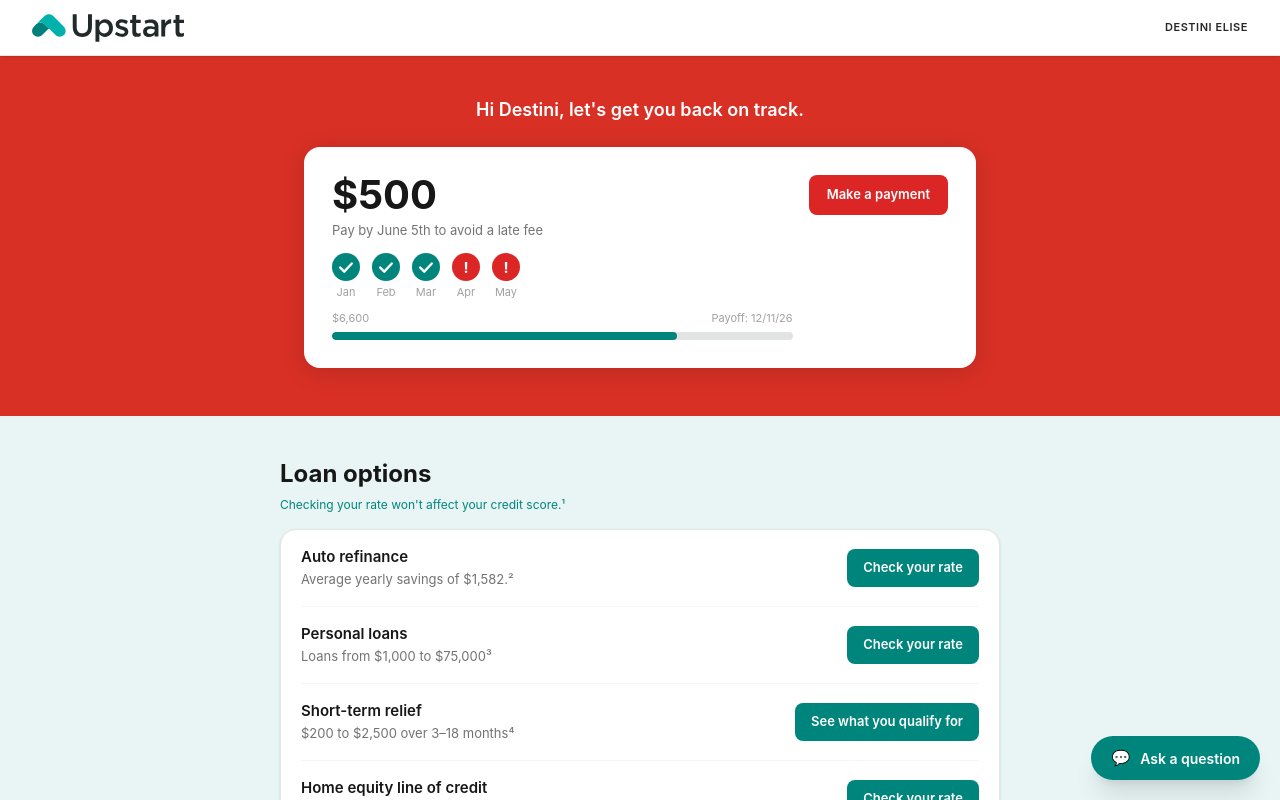
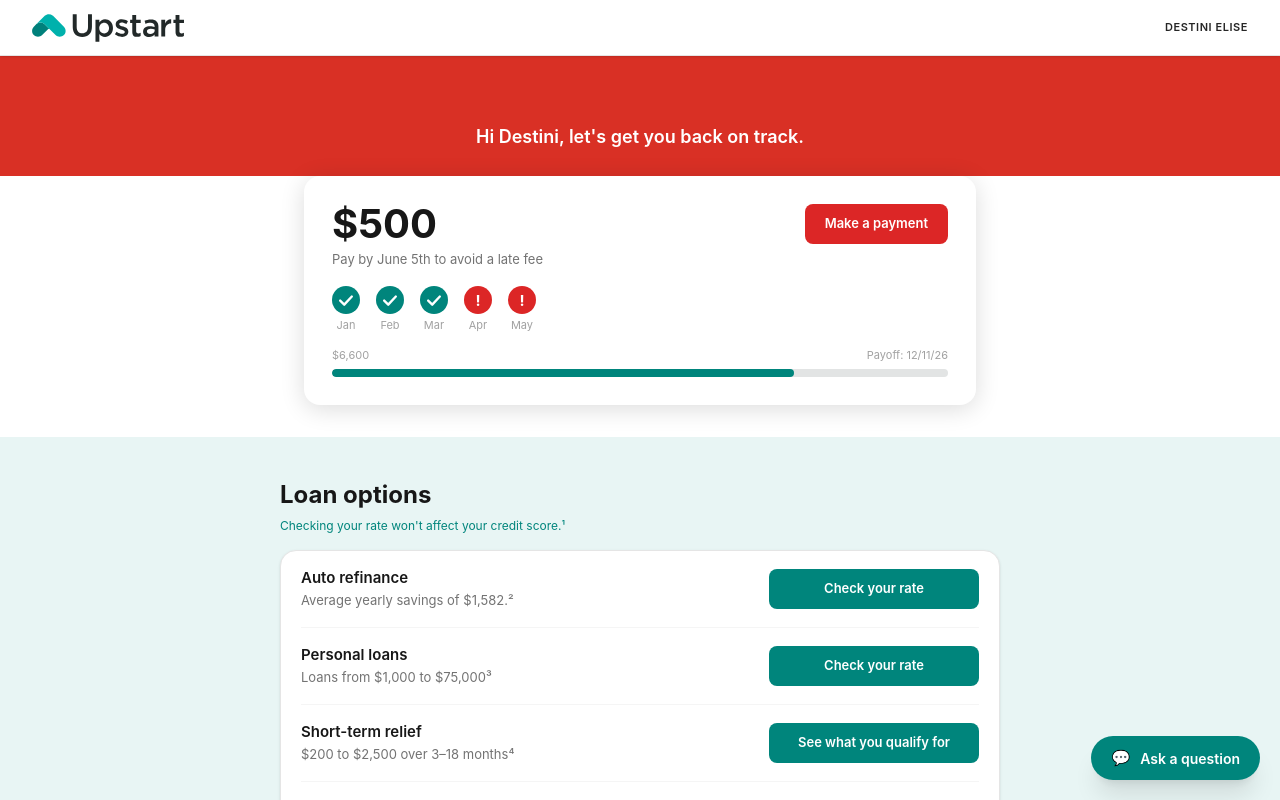
Before and after one commit to destinielise/upstartaiconcept, a React (Vite) app: page / in a window 1280 px wide. Built offline with nearby package versions, Linux system fonts and the light colour scheme.

Commit message:
Fix layout: progress bar full width, uniform buttons, correct red/white sections

```diff
--- a/src/upstart/pages/Home.tsx
+++ b/src/upstart/pages/Home.tsx
@@ -51,23 +51,40 @@
         {/* ── MAIN SCROLL AREA ── */}
         <div className="flex-1 overflow-y-auto min-w-0">
 
-          {/* Red hero — contains text + card, just like Figma */}
-          <div className="bg-[#D93025]" style={{ paddingTop: '40px', paddingBottom: '48px' }}>
-            {/* Banner text */}
-            <p className="text-white font-semibold text-center px-6 mb-6" style={{ fontSize: 'clamp(15px, 2vw, 18px)' }}>
+          {/* DIV 1 — Red, text only */}
+          <div
+            className="bg-[#D93025] flex items-center justify-center"
+            style={{ height: '160px', padding: '0 24px' }}
+          >
+            <p className="text-white font-semibold text-center" style={{ fontSize: 'clamp(15px, 2vw, 18px)' }}>
               Hi Destini, let's get you back on track.
             </p>
+          </div>
 
-            {/* Card lives inside the red section */}
-            <div className="mx-auto px-4 md:px-6" style={{ maxWidth: '720px' }}>
+          {/* DIV 2 — White, ~206px. Card has negative margin to overlap into the red above */}
+          <div className="bg-white" style={{ minHeight: '206px', paddingBottom: '32px' }}>
+            <div className="mx-auto px-4 md:px-6" style={{ maxWidth: '720px', marginTop: '-40px' }}>
               <div className="bg-white rounded-2xl" style={{ boxShadow: '0 4px 24px rgba(0,0,0,0.14)', padding: 'clamp(20px, 4vw, 28px)' }}>
+                <div className="flex flex-col gap-4">
+                  {/* Top row: amount left, button right */}
                   <div className="flex items-start justify-between gap-4">
-                  <div className="flex flex-col gap-3 flex-1 min-w-0">
                     <div>
                       <p className="font-bold text-neutral-900 leading-none" style={{ fontSize: 'clamp(32px, 5vw, 40px)' }}>$500</p>
                       <p className="text-neutral-500 mt-1.5" style={{ fontSize: '13px' }}>Pay by June 5th to avoid a late fee</p>
                     </div>
-                    <div className="flex items-end gap-2 md:gap-3">
+                    <button
+                      onClick={() => setChatOpen(true)}
+                      className="flex-shrink-0 font-semibold rounded-lg transition-colors text-white"
+                      style={{ background: '#DC2626', padding: '10px 20px', fontSize: '13px', whiteSpace: 'nowrap' }}
+                      onMouseOver={e => (e.currentTarget.style.background = '#B91C1C')}
+                      onMouseOut={e => (e.currentTarget.style.background = '#DC2626')}
+                    >
+                      Make a payment
+                    </button>
+                  </div>
+
+                  {/* Streak dots */}
+                  <div className="flex items-end gap-2 md:gap-4">
                     {STREAK.map(s => (
                       <div key={s.month} className="flex flex-col items-center gap-1">
                         <StreakDot paid={s.paid} />
@@ -75,6 +92,8 @@
                       </div>
                     ))}
                   </div>
+
+                  {/* Progress bar — full card width */}
                   <div className="w-full">
                     <div className="flex justify-between text-xs text-neutral-400 mb-1.5">
                       <span>$6,600</span>
@@ -84,16 +103,6 @@
                       <div className="h-full rounded-full" style={{ width: '75%', background: '#00857C' }} />
                     </div>
                   </div>
-                  </div>
-                  <button
-                    onClick={() => setChatOpen(true)}
-                    className="flex-shrink-0 font-semibold rounded-lg transition-colors text-white"
-                    style={{ background: '#DC2626', padding: '10px 18px', fontSize: '13px', whiteSpace: 'nowrap' }}
-                    onMouseOver={e => (e.currentTarget.style.background = '#B91C1C')}
-                    onMouseOut={e => (e.currentTarget.style.background = '#DC2626')}
-                  >
-                    Make a payment
-                  </button>
                 </div>
               </div>
             </div>
@@ -128,9 +137,9 @@
                           className="flex-shrink-0 text-white font-semibold rounded-lg text-center"
                           style={{
                             background: '#00857C',
-                            padding: '9px 16px',
-                            fontSize: 'clamp(11px, 1.2vw, 13px)',
-                            whiteSpace: 'nowrap',
+                            width: '210px',
+                            padding: '10px 0',
+                            fontSize: '13px',
                           }}
                         >
                           {opt.cta}
```
Lines whose indentation alone changed are shown as unchanged.
